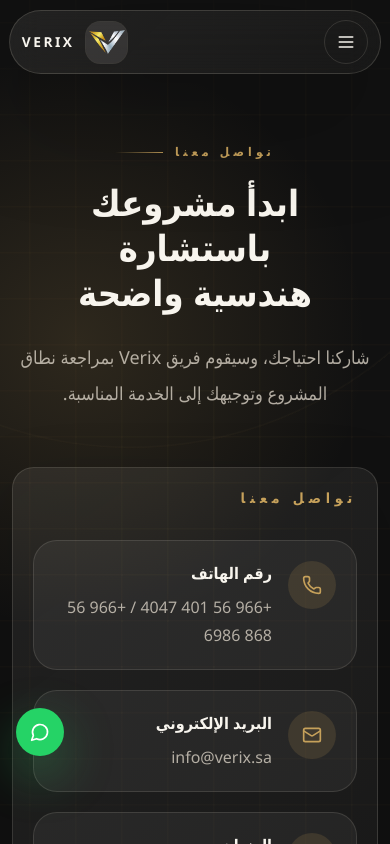
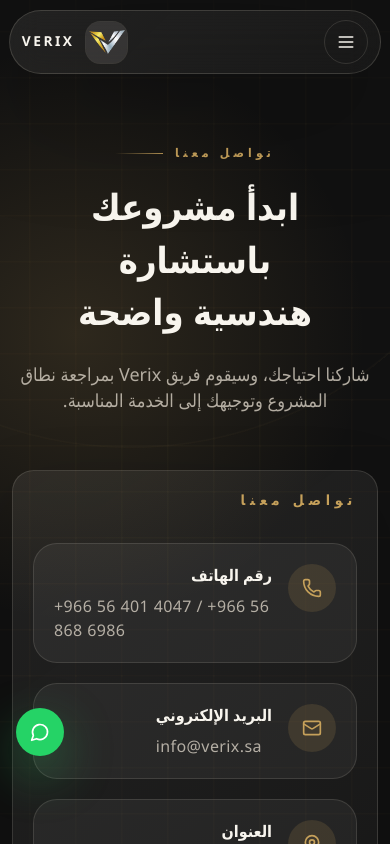
Before and after one commit to ahmedhaytham1/verix, a Next.js app: page /ar/contact in a window 390 px wide. Shown: the top 844 px of the page. Built offline with nearby package versions, Linux system fonts and the light colour scheme.

Commit message:
Fix Arabic mobile text and contact number direction

```diff
--- a/src/app/[locale]/contact/page.tsx
+++ b/src/app/[locale]/contact/page.tsx
@@ -17,8 +17,8 @@ export default function ContactPage({ params }: { params: { locale: Locale } })
           <div className="reveal luxury-card rounded-[2.25rem] p-8 md:p-10">
             <p className="text-sm font-bold uppercase tracking-luxe text-gold">{dict.nav.contact}</p>
             <div className="mt-8 grid gap-5">
-              <Info icon={<Phone className="h-5 w-5" />} title={dict.contactPage.phone} value={`${company.phone} / ${company.secondaryPhone}`} />
-              <Info icon={<Mail className="h-5 w-5" />} title={params.locale === 'ar' ? 'البريد الإلكتروني' : params.locale === 'fr' ? 'E-mail' : 'Email'} value={company.email} />
+              <Info icon={<Phone className="h-5 w-5" />} title={dict.contactPage.phone} value={`${company.phone} / ${company.secondaryPhone}`} dir="ltr" />
+              <Info icon={<Mail className="h-5 w-5" />} title={params.locale === 'ar' ? 'البريد الإلكتروني' : params.locale === 'fr' ? 'E-mail' : 'Email'} value={company.email} dir="ltr" />
               <Info icon={<MapPin className="h-5 w-5" />} title={params.locale === 'ar' ? 'العنوان' : params.locale === 'fr' ? 'Adresse' : 'Address'} value={company.address[params.locale]} />
               <Info icon={<Clock className="h-5 w-5" />} title={params.locale === 'ar' ? 'ساعات العمل' : params.locale === 'fr' ? 'Horaires' : 'Working Hours'} value={company.hours[params.locale]} />
             </div>
@@ -30,13 +30,13 @@ export default function ContactPage({ params }: { params: { locale: Locale } })
   );
 }
 
-function Info({ icon, title, value }: { icon: ReactNode; title: string; value: string }) {
+function Info({ icon, title, value, dir = 'auto' }: { icon: ReactNode; title: string; value: string; dir?: 'rtl' | 'ltr' | 'auto' }) {
   return (
     <div className="flex gap-4 rounded-3xl border border-line/15 bg-text/5 p-5">
       <span className="grid h-12 w-12 shrink-0 place-items-center rounded-full bg-gold/15 text-gold">{icon}</span>
       <div>
         <p className="font-semibold text-text">{title}</p>
-        <p className="mt-2 leading-7 text-muted/80">{value}</p>
+        <p dir={dir} className={`mt-2 leading-7 text-muted/80 ${dir === 'ltr' ? 'text-left font-medium tracking-wide' : ''}`}><bdi>{value}</bdi></p>
       </div>
     </div>
   );
--- a/src/app/globals.css
+++ b/src/app/globals.css
@@ -482,3 +482,72 @@ html[dir='rtl'] .architectural-frame::after,
     width: min(100% - 24px, 1180px);
   }
 }
+
+
+/* ------------------------------
+   Arabic + phone direction final fixes
+------------------------------ */
+html[dir='rtl'],
+[dir='rtl'] {
+  text-rendering: geometricPrecision;
+}
+
+html[dir='rtl'] h1,
+html[dir='rtl'] h2,
+html[dir='rtl'] h3,
+html[dir='rtl'] p,
+html[dir='rtl'] a,
+html[dir='rtl'] button,
+html[dir='rtl'] span,
+[dir='rtl'] h1,
+[dir='rtl'] h2,
+[dir='rtl'] h3,
+[dir='rtl'] p,
+[dir='rtl'] a,
+[dir='rtl'] button,
+[dir='rtl'] span {
+  word-break: normal;
+  overflow-wrap: anywhere;
+  line-height: 1.45;
+}
+
+html[dir='rtl'] .u-title-line,
+[dir='rtl'] .u-title-line {
+  overflow: visible !important;
+  padding-block: .04em;
+}
+
+html[dir='rtl'] .u-title-line > span,
+[dir='rtl'] .u-title-line > span {
+  line-height: 1.12;
+}
+
+bdi[dir='ltr'],
+[dir='ltr'] bdi,
+.ltr-value {
+  direction: ltr;
+  unicode-bidi: isolate;
+}
+
+@media (max-width: 767px) {
+  html[dir='rtl'] .u-title-line,
+  [dir='rtl'] .u-title-line {
+    line-height: 1.16 !important;
+  }
+
+  html[dir='rtl'] .u-copy,
+  [dir='rtl'] .u-copy {
+    line-height: 2.05 !important;
+    overflow-wrap: normal;
+  }
+
+  html[dir='rtl'] .mobile-menu-panel a,
+  [dir='rtl'] .mobile-menu-panel a {
+    line-height: 1.7;
+  }
+
+  html[dir='rtl'] .gold-line::after,
+  [dir='rtl'] .gold-line::after {
+    flex: 0 0 48px;
+  }
+}
--- a/src/components/ContactForm.tsx
+++ b/src/components/ContactForm.tsx
@@ -151,7 +151,8 @@ function Field({
         name={name}
         autoComplete={autoComplete}
         inputMode={inputMode}
-        className="w-full rounded-full border border-line/15 bg-bg/70 px-5 py-4 outline-none transition placeholder:text-muted/50 focus:border-gold/60"
+        dir={inputMode === 'tel' ? 'ltr' : undefined}
+        className={`w-full rounded-full border border-line/15 bg-bg/70 px-5 py-4 outline-none transition placeholder:text-muted/50 focus:border-gold/60 ${inputMode === 'tel' ? 'text-left tracking-wide' : ''}`}
       />
     </label>
   );
--- a/src/components/Footer.tsx
+++ b/src/components/Footer.tsx
@@ -33,15 +33,15 @@ export function Footer({ locale, dict }: { locale: Locale; dict: Dictionary }) {
         <div>
           <p className="text-sm font-semibold uppercase tracking-luxe text-gold">{dict.nav.contact}</p>
           <div className="mt-5 grid gap-4 text-muted/80">
-            <p className="flex items-center gap-3"><Phone className="h-4 w-4 text-gold" /> {company.phone}</p>
-            <p className="flex items-center gap-3"><Mail className="h-4 w-4 text-gold" /> {company.email}</p>
+            <p className="flex items-center gap-3"><Phone className="h-4 w-4 text-gold" /> <bdi dir="ltr" className="font-medium tracking-wide">{company.phone}</bdi></p>
+            <p className="flex items-center gap-3"><Mail className="h-4 w-4 text-gold" /> <bdi dir="ltr">{company.email}</bdi></p>
             <p className="flex items-center gap-3"><MapPin className="h-4 w-4 text-gold" /> {company.address[locale]}</p>
           </div>
         </div>
       </div>
       <div className="container-luxury mt-12 flex flex-col gap-4 border-t border-line/15 pt-6 text-sm text-muted/60 md:flex-row md:items-center md:justify-between">
         <p>© 2026 {company.name}. {locale === 'ar' ? 'جميع الحقوق محفوظة.' : locale === 'fr' ? 'Tous droits réservés.' : 'All rights reserved.'}</p>
-        <p>{company.website}</p>
+        <p><bdi dir="ltr">{company.website}</bdi></p>
       </div>
     </footer>
   );
--- a/src/data/content.ts
+++ b/src/data/content.ts
@@ -402,7 +402,7 @@ function projectDescription(locale: Locale, project: BaseProject) {
       fr: 'Un projet de waqf aux exigences multiples, illustrant la capacité de Verix à structurer les données techniques en livrables clairs et validables.'
     },
     sabbagh: {
-      ar: 'مشروع ضمن محفظة الأعمال الخاصة يتطلب معالجة هندسية متوازنة بين المتطلبات التصميمية، الجدوى الفنية، وجودة المخرجات النهائية.',
+      ar: 'مشروع أعمال خاصة يتطلب معالجة هندسية متوازنة بين المتطلبات التصميمية، الجدوى الفنية، وجودة المخرجات النهائية.',
       en: 'A private portfolio project requiring balanced engineering treatment across design requirements, technical feasibility and final deliverable quality.',
       fr: 'Un projet privé nécessitant un équilibre entre exigences de conception, faisabilité technique et qualité des livrables finaux.'
     },
```
